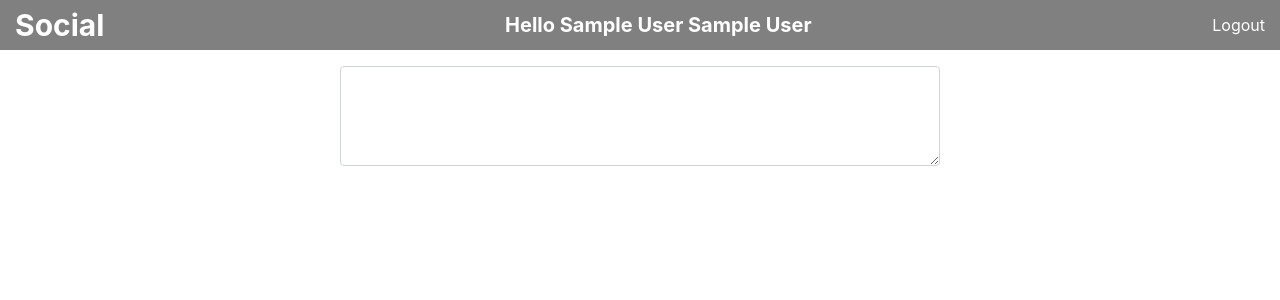
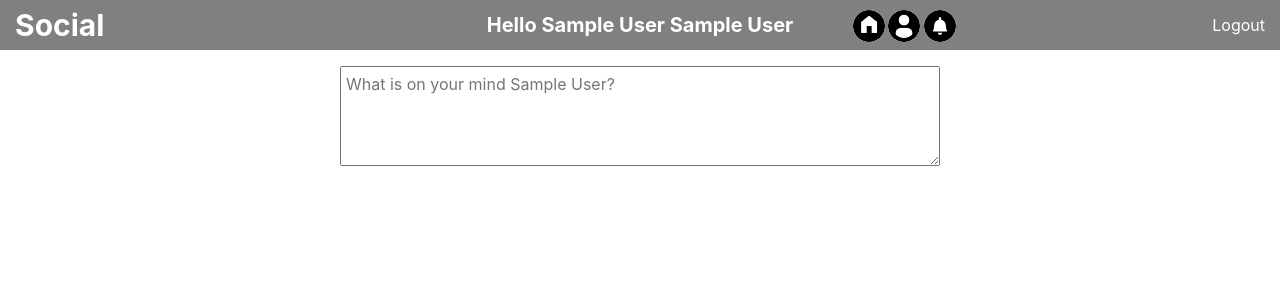
Before and after one commit to davidchenbest/social-media, a PHP site: page /home.php in a window 1280 px wide. Shown: the top 300 px of the page. Run offline with PHP 8.4, Linux system fonts and the light colour scheme; the visitor is signed in with stand-in values (Sample User, id 1); data that the repository does not hold is empty.

Commit message:
header userProfile added

```diff
--- a/comments/getComment.php
+++ b/comments/getComment.php
@@ -27,8 +27,6 @@
                 <?php
             }
         }
-        else{
-            echo 'No comments.';
-        }
+
     }
 ?>
--- a/comments/writeComment.php
+++ b/comments/writeComment.php
@@ -1,6 +1,7 @@
 <?php
     require '../database/connect.php';
     require '../session.php';
+    include '../function/formatTime.php';
 
     if(isset($_POST['content']) && isset($_POST['id'])){
         $content = $_POST['content'];
@@ -18,7 +19,7 @@
                         <div class='comment-container'>
                             <div id='comment-header'>
                                 <span ><?php echo $row['firstname'] ?> <?php echo $row['lastname'] ?></span>
-                                <span><?php echo $row['reg_date'] ?></span>
+                                <span><?php echo  formatTime($row['reg_date']); ?></span>
                             </div>
                             <div id='comment-content'>
                                 <span><?php echo $row['content'] ?></span>
--- a/header.php
+++ b/header/header.php
@@ -1,7 +1,8 @@
 <div class='navbar'>
-    <p id='logo'>Social</p>
+    <a href='home.php' id='logo'>Social</a>
     <a href='#' id='greet'>Hello <?php  echo $_SESSION['firstname']. ' '. $_SESSION['lastname']?> </a>
-    <a href="logout.php" id='logout'>Logout</a>
+    <?php require 'user-nav.php' ?>
+
 </div>
 
     <style>
@@ -16,6 +17,7 @@
             top:0;
             margin:0;
             padding:0 15px;
+            justify-content: space-between;
 
 
 
@@ -24,8 +26,9 @@
             font-size:30px;
             font-weight:700;
             padding:0;
-
+            color:white;
             margin:0;
+            width:33%;
 
         }
         #greet{
@@ -35,19 +38,15 @@
             font-weight:700;
             text-decoration: none;
             color:white;
+            text-align: center !important;
 
+            width:33%;
 
 
         }
-        .navbar #logout{
-            color:white;
-            padding:0;
-            margin:0;
-            text-decoration: none;
 
-        }
-        .navbar #logout:hover{
-            color:yellow;
+        a{
+            text-decoration: none !important;
         }
 
 
--- /dev/null
+++ b/header/user-nav.php
@@ -0,0 +1,50 @@
+<div class='user-nav'>
+    <div class='icon-nav'>
+        <a href="home.php"><img src="pictures/home.png" alt="Home"></a>
+        <a href="userPage.php"><img src="pictures/user.png" alt="User"></a>
+        <a href=""><img src="pictures/notification.png" alt="Notif"></a>
+    </div>
+    <a href="logout.php" id='logout'>Logout</a>
+</div>
+
+<style>
+    .user-nav{
+        display:flex;
+        justify-content:space-between;
+        align-items:center;
+        height: 30px;
+        margin:0;
+        padding:0;
+        width:33%
+    }
+    a img{
+        background-color:white;
+        border-radius:50%;
+        height:2em;
+    }
+
+    .icon-nav{
+        height:100%;
+        width:25%;
+        margin:0;
+        padding:0;
+        display:flex;
+        justify-content:space-between;
+    }
+
+    #logout{
+            color:white;
+            padding:0;
+            margin:0;
+            width:75%;
+            display:flex;
+            justify-content:flex-end;
+
+
+
+    }
+    #logout:hover{
+        color:yellow;
+    }
+
+</style>
--- a/home.php
+++ b/home.php
@@ -9,17 +9,17 @@
     <meta charset="UTF-8">
     <meta name="viewport" content="width=device-width, initial-scale=1.0">
     <link rel="stylesheet" href="https://stackpath.bootstrapcdn.com/bootstrap/4.4.1/css/bootstrap.min.css" integrity="sha384-Vkoo8x4CGsO3+Hhxv8T/Q5PaXtkKtu6ug5TOeNV6gBiFeWPGFN9MuhOf23Q9Ifjh" crossorigin="anonymous">
-    <script src="https://stackpath.bootstrapcdn.com/bootstrap/4.4.1/js/bootstrap.min.js" integrity="sha384-wfSDF2E50Y2D1uUdj0O3uMBJnjuUD4Ih7YwaYd1iqfktj0Uod8GCExl3Og8ifwB6" crossorigin="anonymous"></script>
+
     <link rel="stylesheet" href="style/post.css">
     <title>Home <?php echo $_SESSION['email']; ?></title>
 </head>
-<?php include 'header.php'; ?>
+<?php include 'header/header.php'; ?>
 <body>
 
 
-    <form class='post-form'>
+    <form class='post-form preventRefresh'>
         <p id='post-guide'></p>
-        <textarea type="text" name='content' id='post-field' class='form-control'> </textarea>
+        <textarea type="text" name='content' id='post-field' class='post-form' placeholder="What is on your mind <?php echo $_SESSION['firstname'] ?>?"></textarea>
         <button type='submit' name='postSubmit' value='Submit' id='post-btn' class='btn btn-primary'>Post</button>
     </form>
 
@@ -30,7 +30,7 @@
         include 'function/formatTime.php';
 
 
-        $sql = "select firstname, lastname, content, post.reg_date, post.id  from post, user where post.user = user.email ORDER BY post.reg_date desc";
+        $sql = "select firstname, lastname, content, post.reg_date, post.id, user.email  from post, user where post.user = user.email ORDER BY post.reg_date desc";
         $result = $conn->query($sql);
 
 
@@ -40,14 +40,17 @@
 
                     <div class='post-container' >
                         <div class='user-date'>
-                            <p class='font-weight-bold' ><?php echo $row['firstname'] ?> <?php echo $row['lastname'] ?></p>
+                            <form action='userPage.php' method='post'>
+                                <input type="hidden" name='userPost' value='<?php echo $row['email'] ?>'>
+                                <button class='font-weight-bold' id='userSubmit' type='submit' name='userSubmit' value='Submit' ><?php echo ucfirst($row['firstname']) ?> <?php echo ucfirst($row['lastname']) ?></button>
+                            </form>
                             <p><?php echo  formatTime($row['reg_date']); ?></p>
                         </div>
                         <div class='content-container'><p><?php echo $row['content'] ?></p>
                         </div>
 
-                        <div  style='display: flex; flex-direction:column; width:100%; align-items:center;'>
-                            <div id='<?php echo $row['id'] ?>'  style='display:flex; flex-direction:column; align-items:center; width:100%;'>
+                        <div  class='main-comment-container'>
+                            <div id='<?php echo $row['id'] ?>'  class='comment-gen'>
 
                             </div>
                             <div class='like-comment'>
@@ -60,7 +63,7 @@
 
 
 
-                            <form class='comment-input'>
+                            <form class='comment-input preventRefresh' >
                                 <input type="" name='commentContent' value='' id='write<?php echo $row['id'] ?>' class='form-control'>
                                 <button type='submit' name='postCommentSubmit' value='<?php echo $row['id'] ?>' onclick='writeComment()'class='btn btn-primary'>Write</button>
                             </form>
@@ -76,7 +79,8 @@
 
             <?php }
         }
-
+        unset($r);
+        mysqli_free_result($like); //in getLikes.php
         mysqli_free_result($result);
         $conn->close();
     ?>
--- a/javascript/home.js
+++ b/javascript/home.js
@@ -45,7 +45,12 @@ commentSubmit=()=>{
     xhttp.onreadystatechange = function() {
       if (this.readyState == 4 && this.status == 200) {
 
+        if(this.responseText.trim() == ''){
+          commentSection.innerHTML = "<p>Be the first to comment</p>";
+
+        }
         commentSection.innerHTML += this.responseText;
+
 
       }
     };
@@ -80,7 +85,7 @@ writeComment=()=>{
 
 }
 
-let arr = document.querySelectorAll('form');
+let arr = document.querySelectorAll('.preventRefresh');
 arr.forEach((current)=>{
   current.addEventListener('submit',
   (event)=>{event.preventDefault();});
@@ -111,15 +116,21 @@ function likePost(){
 
 function heart(){
   let id = event.target;
-  console.log(id.innerHTML);
 
   let action;
   let xhttp = new XMLHttpRequest();
     xhttp.onreadystatechange = async function() {
       if (this.readyState == 4 && this.status == 200) {
         action = await  this.responseText.trim();
-        if(action =='deleted') {id.src='pictures/heart.png' ;}
-        else {id.src='pictures/likedHeart.png'}
+        if(action =='deleted') {
+          id.src='pictures/heart.png' ;
+          document.getElementById('like'+id.getAttribute('value')).innerText-=1;
+        }
+        else {
+          id.src='pictures/likedHeart.png'
+          let num = document.getElementById('like'+id.getAttribute('value'));
+          num.innerText = Number(num.innerText)+1
+        }
 
       }
     };
--- a/style/post.css
+++ b/style/post.css
@@ -1,6 +1,7 @@
 
 body{
     margin:0;
+    margin-top: 50px;
     padding:0;
 }
 
@@ -48,7 +49,7 @@ body{
 
 .post-form{
     margin:auto;
-    margin-top: 50px;
+
     display: flex;
     flex-direction: column;
     align-items: center;
--- /dev/null
+++ b/style/userPage.css
@@ -0,0 +1,5 @@
+body{
+    margin: 0;
+    margin-top: 50px;
+    padding:0;
+}
```
Also changed, not shown: other parts of style/post.css (+37 -0 lines), loginForm.php (+4 -4 lines), post/getLikes.php (+11 -3 lines), signup.php (+5 -5 lines), userPage.php (added, +48 -0 lines), pictures/home.png (added), pictures/notification.png (added), pictures/user.png (added), style/form.css (line endings or trailing spaces).
